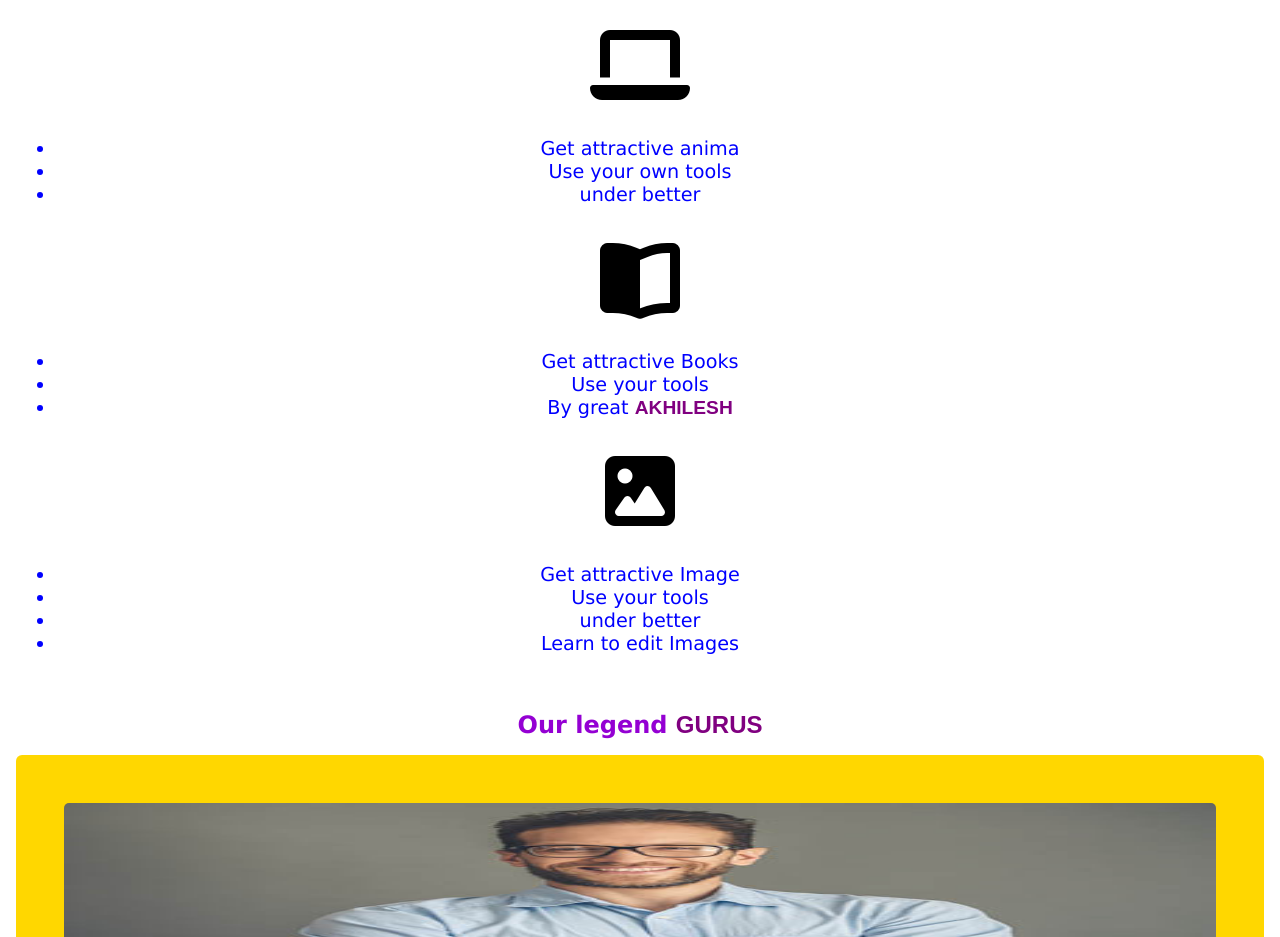
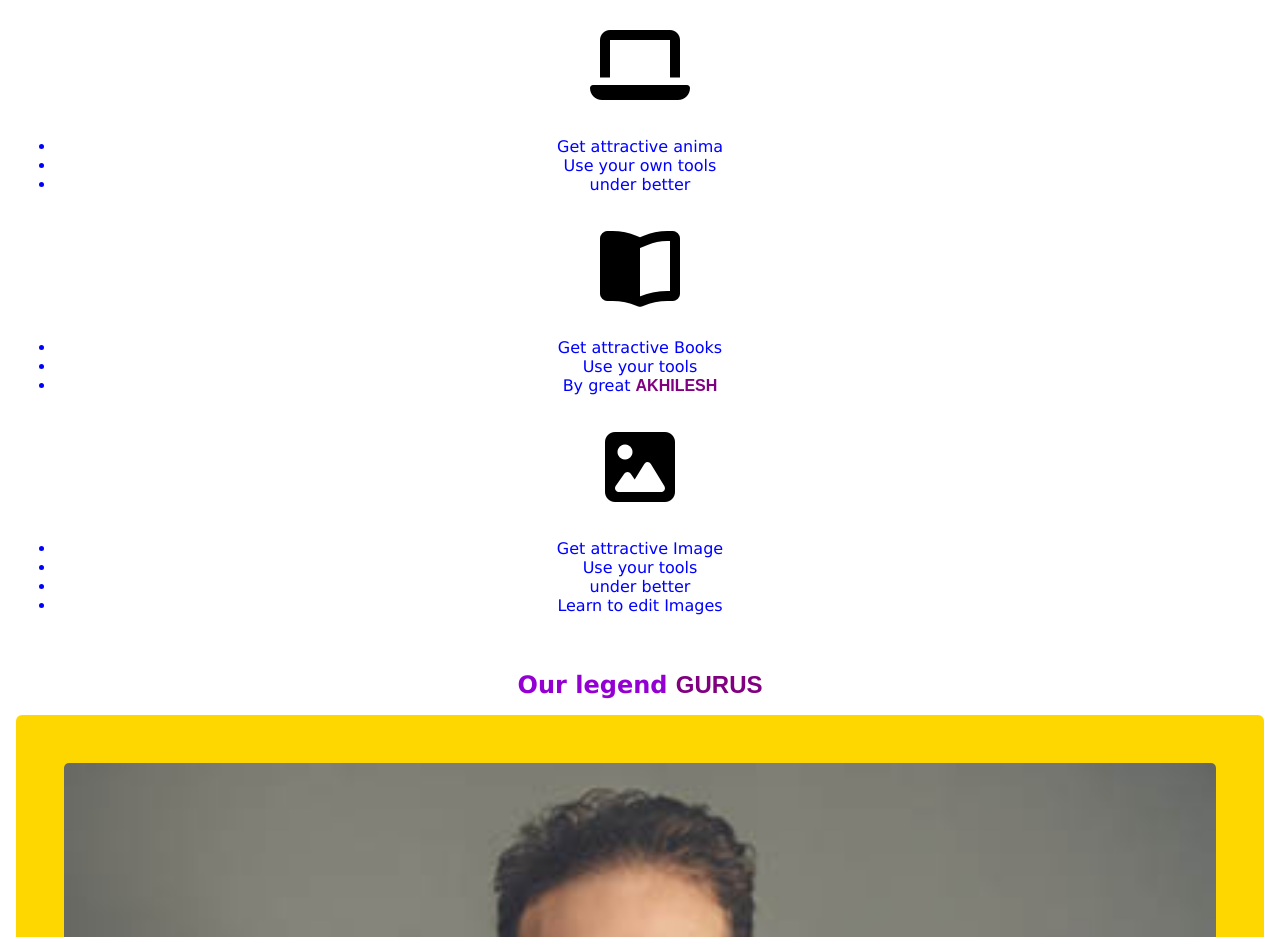
Before and after one commit to Akhileshyadav26/gyanganga, a plain HTML site: page index.html in a window 1280 px wide. Shown: the part 1220-2157 px from the top of the page. Drawn offline with Linux system fonts and the light colour scheme.

Commit message:
Update style.css

```diff
--- a/style.css
+++ b/style.css
@@ -83,7 +83,7 @@
 }
 
 #testimonial{
-    height: 13rem;
+/*     height: 13rem; */
     border-radius: 5px;
     margin: 2rem;
 }
@@ -128,6 +128,7 @@
 li{
     color: blue;
     font-style: 3rem;
+    font-size:1rem;
 }
 .teach{
     text-align: center;
```
